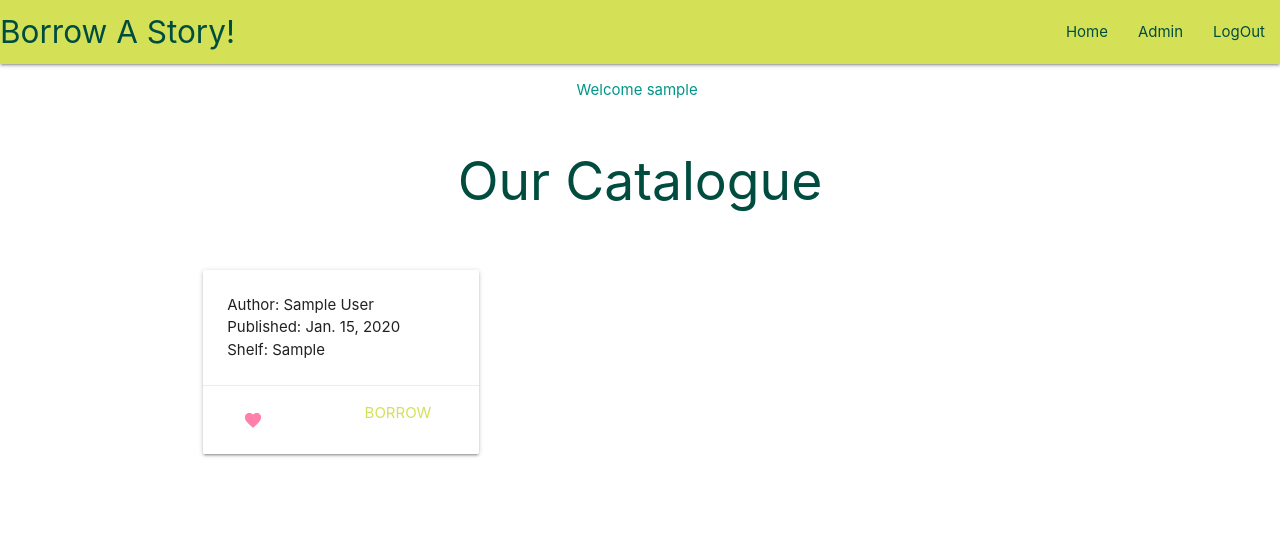
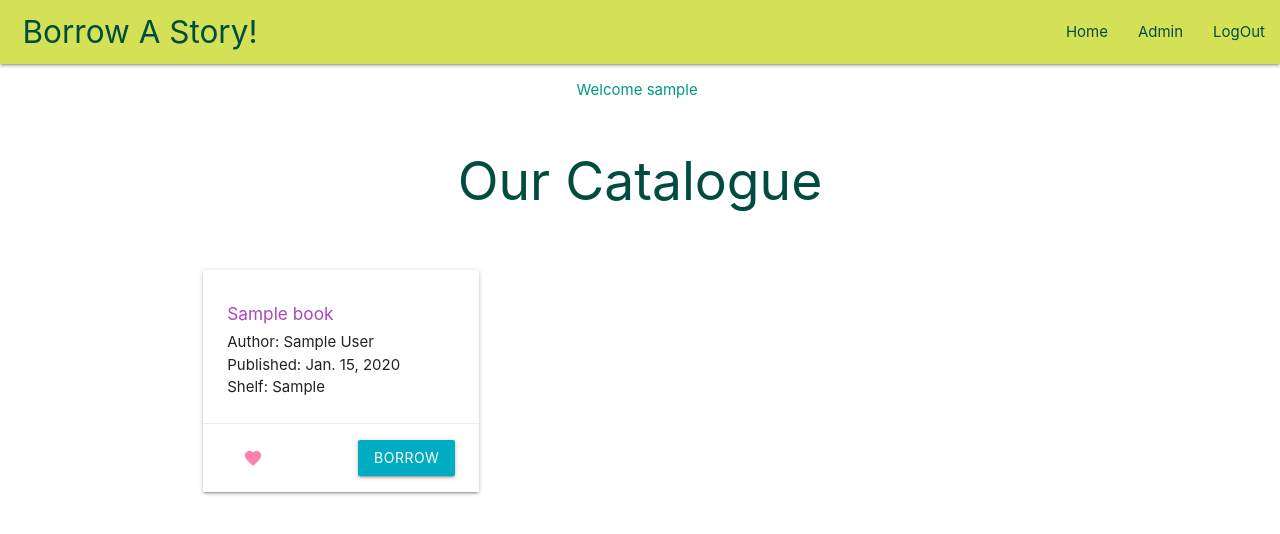
Before and after one commit to farrukh-ahm/Borrow-A-Story-Library, a Django app: page / in a window 1280 px wide. Shown: the top 534 px of the page. Run offline with Django 3.2, Linux system fonts and the light colour scheme; a user stored in the database is signed in; tables that the repository leaves empty hold one stand-in row (values such as "Sample post").

Commit message:
Change style of different options on index and book-issue page

```diff
--- a/static/css/style.css
+++ b/static/css/style.css
@@ -2,9 +2,10 @@
     max-height: 30em;
 } */
 
-/* #title{
-    padding-left: 2rem;
-} */
+#title{
+    padding-left: 1.5rem;
+    /* font-size: 1.5rem; */
+}
 
 .page-title{
     padding-bottom: 2rem;
@@ -30,3 +31,11 @@
 #search > label{
     margin-left: 50%;
 }
+
+
+@media screen and (max-width: 480px){
+    #title{
+        font-size: 1.5em;
+        padding: 0;
+    }
+}
--- a/templates/index.html
+++ b/templates/index.html
@@ -12,9 +12,9 @@
                 <div class="card">
                     <div class="card-image">
                         <img src="{{ book.featured_image.url }}" class="image-control">
-                        <span class="card-title">{{book.title}}</span>
                     </div>
                     <div class="card-content">
+                        <h6 class="left-align purple-text text-lighten-1">{{ book.title }}</h6>
                         <p>Author: {{ book.author }}</p>
                         <p>Published: {{ book.publish_year }}</p>
                         <p>Shelf: {{ book.shelf }}</p>
@@ -22,13 +22,13 @@
                     <div class="card-action">
                         {% if user.is_authenticated %}
                             {% if book.available %}
-                                <a href="{% url 'book_issue' book.slug %}" class="right lime-text text-lighten-1">Borrow</a>
+                                <a href="{% url 'book_issue' book.slug %}" class="btn right cyan darken-1">Borrow</a>
                             {% else %}
                                 {% for issue in book.issue.reverse|slice:":1" %}
                                     {% if issue.issued_to == user %}
                                     <a href="{% url 'book_issue' book.slug %}" class="btn right">Return</a>
                                     {% else %}
-                                        <p class="right lime-text text-lighten-1">Not Available</p>
+                                        <p class="right red-text text-lighten-1">Not Available</p>
                                     {% endif %}
                                 {% endfor%}
                             {% endif %}
```
Also changed, not shown: templates/book_issue.html (+11 -5 lines).
